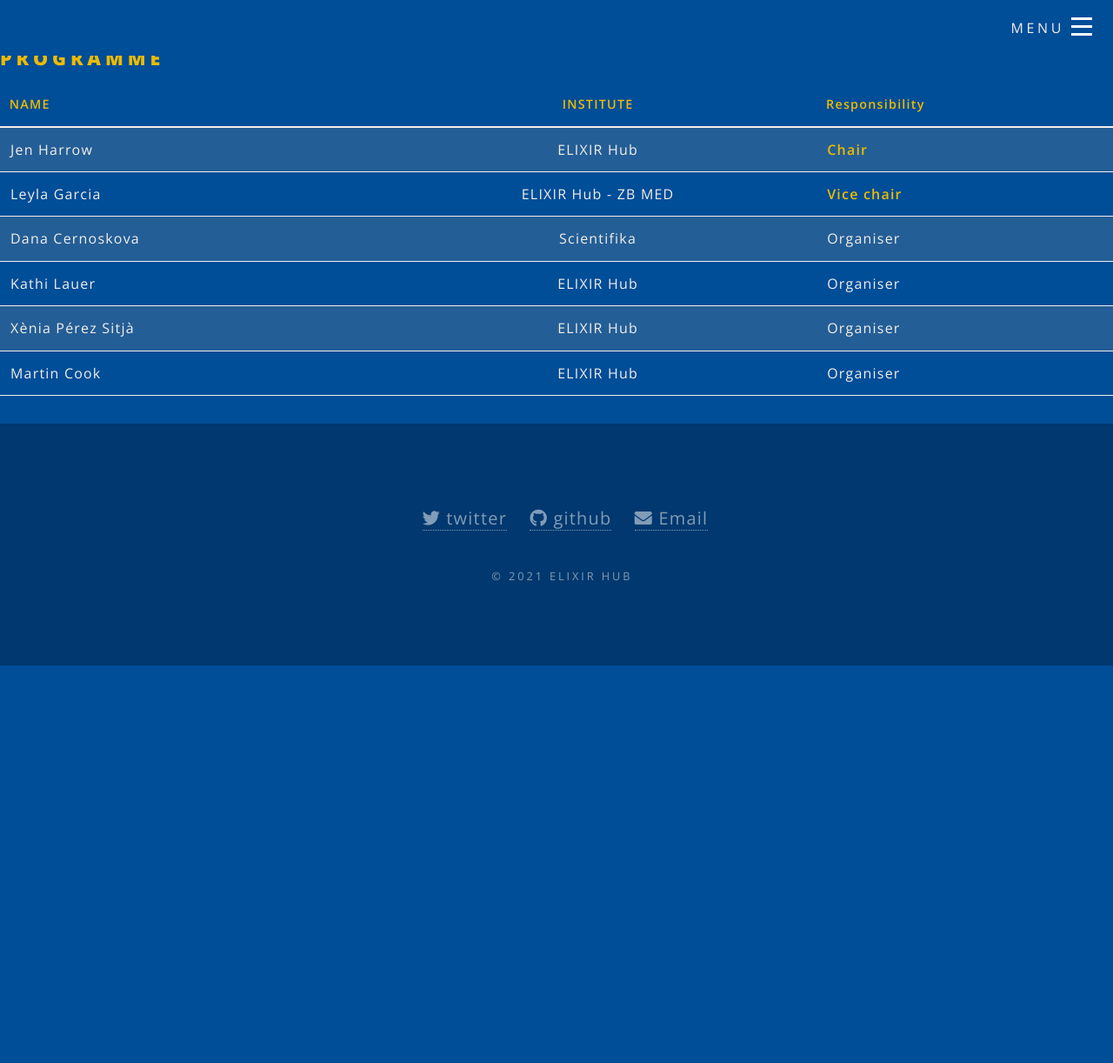
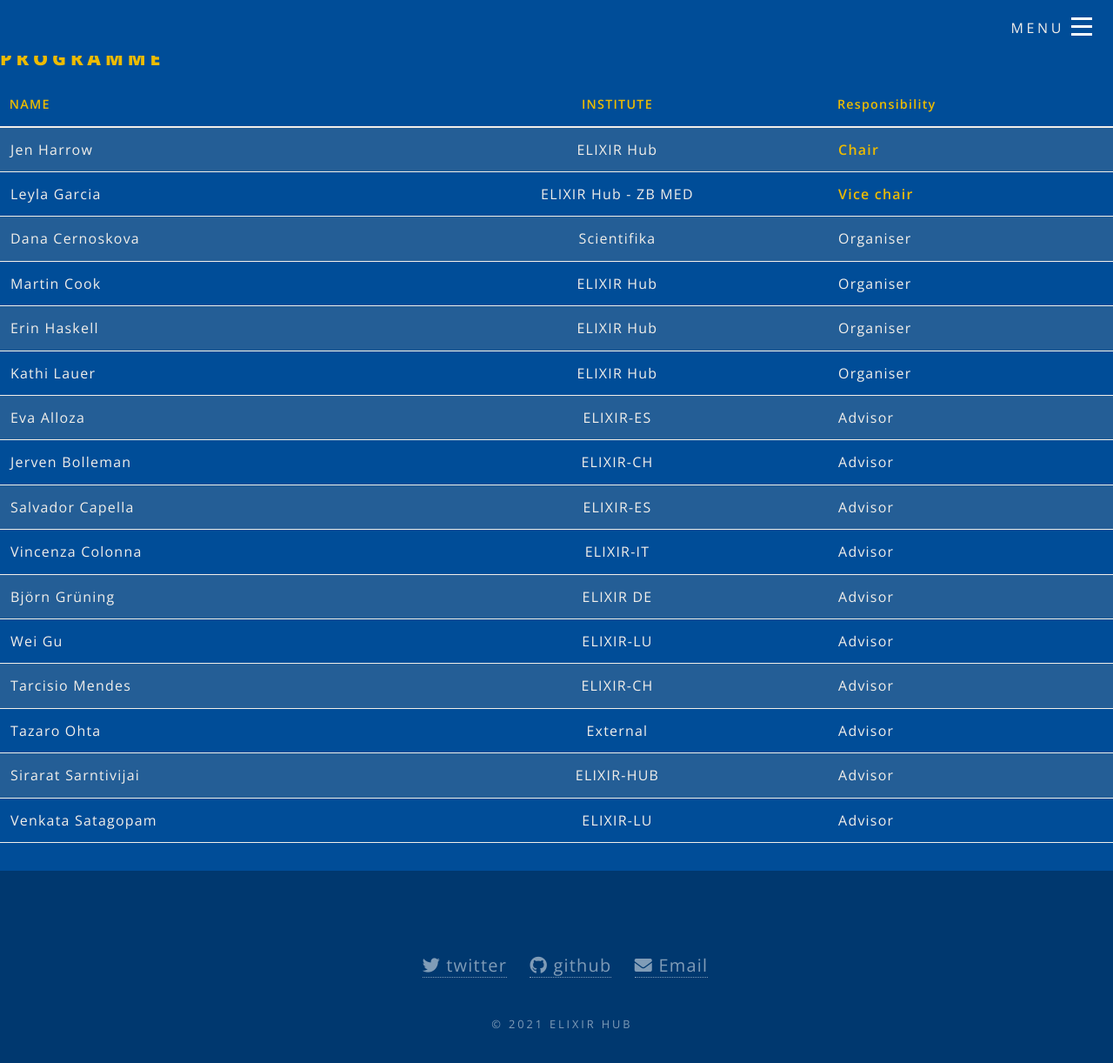
Before and after one commit to elixir-europe/biohackathon-europe-2021, a Jekyll site: the page built from _committee/updated committee-1.md, in a window 1280 px wide and 1280 px high. Shown: the top 1222 px of the window at 87% size. Built offline with Jekyll 4.4.1, drawn with Linux system fonts in a browser that asks for light colours; nearby versions of some CDN libraries.

Commit message:
Update the committee

```diff
--- a/_committee/updated committee-1.md
+++ b/_committee/updated committee-1.md
@@ -10,6 +10,16 @@
 | Jen Harrow                 | ELIXIR Hub  | **Chair**  |
 | Leyla Garcia               | ELIXIR Hub - ZB MED | **Vice chair** |
 | Dana Cernoskova            | Scientifika | Organiser  |
+| Martin Cook                | ELIXIR Hub  | Organiser  |
+| Erin Haskell               | ELIXIR Hub  | Organiser  |
 | Kathi Lauer                | ELIXIR Hub  | Organiser  |
-| Xènia Pérez Sitjà          | ELIXIR Hub  | Organiser  |
-| Martin Cook                | ELIXIR Hub  | Organiser  |
+| Eva Alloza                 | ELIXIR-ES   | Advisor    |
+| Jerven Bolleman            | ELIXIR-CH   | Advisor    |
+| Salvador Capella           | ELIXIR-ES   | Advisor    |
+| Vincenza Colonna           | ELIXIR-IT   | Advisor    |
+| Björn Grüning              | ELIXIR DE   | Advisor    |
+| Wei Gu                     | ELIXIR-LU   | Advisor    |
+| Tarcisio Mendes            | ELIXIR-CH   | Advisor    |
+| Tazaro Ohta                | External    | Advisor    |
+| Sirarat Sarntivijai        | ELIXIR-HUB  | Advisor    |
+| Venkata Satagopam          | ELIXIR-LU   | Advisor    |
```
